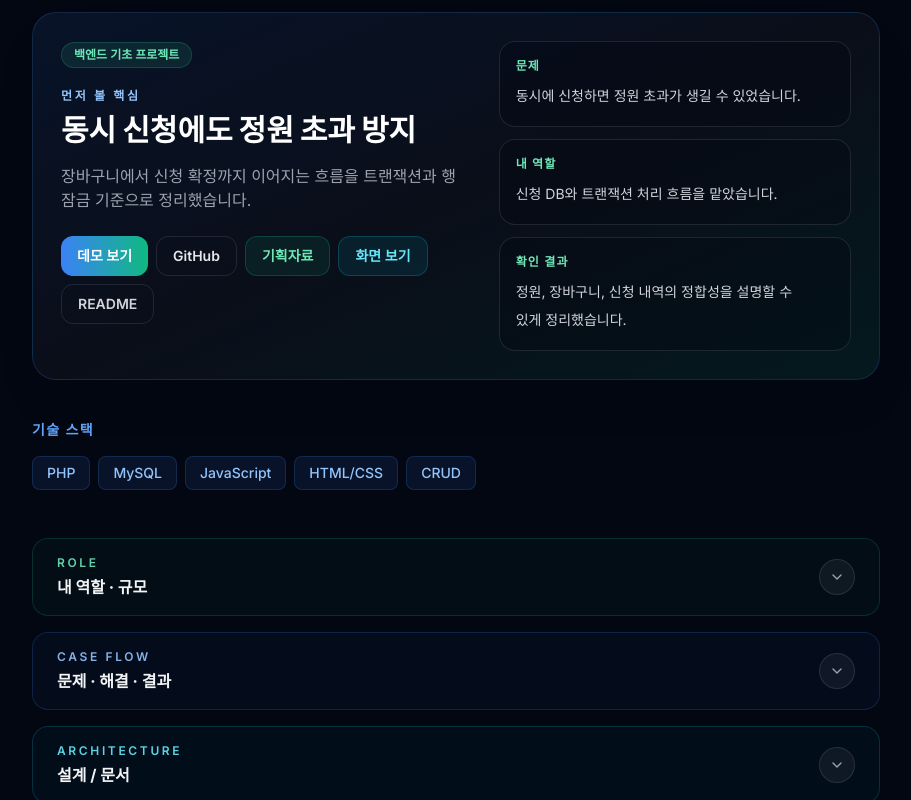
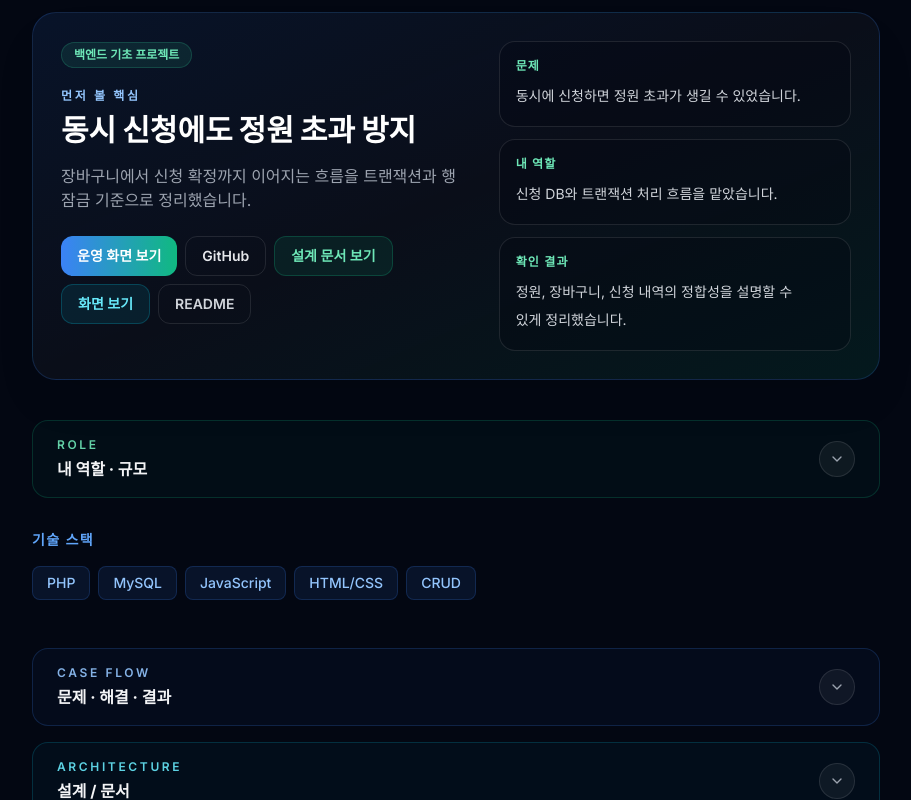
Before and after one commit to FutureAria/my_site, a Next.js app: page /projects/0 in a window 1280 px wide. Shown: the part 533-1333 px from the top of the page, without its empty margins (184-1095 px from the left). Built offline with nearby package versions, Linux system fonts and the light colour scheme.

Commit message:
Tighten interview click path

```diff
--- a/app/projects/[id]/page.tsx
+++ b/app/projects/[id]/page.tsx
@@ -393,7 +393,7 @@ export default async function ProjectPage({
                       rel="noopener noreferrer"
                       className="inline-flex min-h-10 w-full items-center justify-center gap-2 rounded-xl bg-gradient-to-r from-blue-500 to-emerald-500 px-4 py-2 text-sm font-semibold text-white transition-all hover:-translate-y-0.5 hover:from-blue-600 hover:to-emerald-600 sm:w-auto"
                     >
-                      {demo?.ctaLabel || "데모 보기"}
+                      {demo?.ctaLabel || "운영 화면 보기"}
                     </a>
                   )}
                   {project.github && (
@@ -411,7 +411,7 @@ export default async function ProjectPage({
                       href={`/projects/${idx}/documents/0`}
                       className="inline-flex min-h-10 w-full items-center justify-center gap-2 rounded-xl border border-emerald-500/25 bg-emerald-500/10 px-4 py-2 text-sm font-semibold text-emerald-300 transition-all hover:-translate-y-0.5 hover:bg-emerald-500/15 sm:w-auto"
                     >
-                      기획자료
+                      설계 문서 보기
                     </Link>
                   )}
                   {screenshots.length > 0 && (
@@ -468,29 +468,6 @@ export default async function ProjectPage({
           )}
         </section>
 
-        <section className="mb-12">
-          <h2 className="text-sm font-semibold tracking-widest uppercase text-blue-400 mb-4">기술 스택</h2>
-          <div className="flex flex-wrap gap-2">
-            {project.techs.map((tech) => (
-              <span
-                key={tech}
-                className="px-3.5 py-1.5 rounded-lg text-sm font-medium bg-blue-500/10 border border-blue-500/20 text-blue-300"
-              >
-                {tech}
-              </span>
-            ))}
-          </div>
-        </section>
-
-        {role && (
-          <DetailSection title="내 역할 · 규모" eyebrow="role" tone="emerald">
-            <TextLines
-              text={role}
-              className="text-[var(--text-secondary)] leading-8"
-            />
-          </DetailSection>
-        )}
-
         {(detail.contribution?.overall?.length || detail.contribution?.owned?.length) && (
           <DetailSection title="전체 기능 / 제 기여" eyebrow="contribution" tone="emerald" defaultOpen>
             <div className="grid grid-cols-1 gap-3 sm:grid-cols-2">
@@ -528,6 +505,29 @@ export default async function ProjectPage({
             </div>
           </DetailSection>
         )}
+
+        {role && (
+          <DetailSection title="내 역할 · 규모" eyebrow="role" tone="emerald">
+            <TextLines
+              text={role}
+              className="text-[var(--text-secondary)] leading-8"
+            />
+          </DetailSection>
+        )}
+
+        <section className="mb-12 mt-8">
+          <h2 className="text-sm font-semibold tracking-widest uppercase text-blue-400 mb-4">기술 스택</h2>
+          <div className="flex flex-wrap gap-2">
+            {project.techs.map((tech) => (
+              <span
+                key={tech}
+                className="px-3.5 py-1.5 rounded-lg text-sm font-medium bg-blue-500/10 border border-blue-500/20 text-blue-300"
+              >
+                {tech}
+              </span>
+            ))}
+          </div>
+        </section>
 
         {(detail.impact || outcomeItems.length > 0) && (
           <DetailSection title="문제 · 해결 · 결과" eyebrow="case flow" tone="blue">
--- a/components/About.tsx
+++ b/components/About.tsx
@@ -76,28 +76,37 @@ export default function About({ data }: { data: AboutData }) {
   }, []);
 
   return (
-    <section id="about" ref={ref} className="py-20 sm:py-24 px-4 sm:px-6">
+    <section id="about" ref={ref} className="py-16 sm:py-20 px-4 sm:px-6">
       <div className="max-w-5xl mx-auto">
         {/* Section header */}
         <div
-          className={`text-center mb-16 transition-all duration-700 ${visible ? "opacity-100 translate-y-0" : "opacity-0 translate-y-8"}`}
+          className={`text-center mb-10 transition-all duration-700 ${visible ? "opacity-100 translate-y-0" : "opacity-0 translate-y-8"}`}
         >
           <span className="text-sm font-semibold tracking-widest uppercase text-blue-400 mb-3 block">
             소개
           </span>
           <h2 className="text-3xl sm:text-4xl font-bold mb-4">
-            성장 <span className="gradient-text">기록</span>
+            짧은 <span className="gradient-text">소개</span>
           </h2>
           <div className="w-16 h-1 bg-gradient-to-r from-blue-500 to-emerald-500 rounded-full mx-auto" />
         </div>
 
         {/* About intro */}
         <div
-          className={`glass rounded-2xl p-6 sm:p-8 mb-12 transition-all duration-700 delay-100 ${visible ? "opacity-100 translate-y-0" : "opacity-0 translate-y-8"}`}
+          className={`glass rounded-2xl p-5 sm:p-6 mb-10 transition-all duration-700 delay-100 ${visible ? "opacity-100 translate-y-0" : "opacity-0 translate-y-8"}`}
         >
-          <p className="readable-copy whitespace-pre-line text-gray-300 leading-8 text-base sm:text-lg text-left">
-            {data.intro}
-          </p>
+          <ul className="grid gap-3 text-left sm:grid-cols-3">
+            {data.intro
+              .split("\n")
+              .map((line) => line.trim())
+              .filter(Boolean)
+              .map((line) => (
+                <li key={line} className="readable-copy flex gap-2 text-sm leading-7 text-gray-300">
+                  <span className="mt-2.5 h-1.5 w-1.5 shrink-0 rounded-full bg-emerald-400/80" />
+                  <span>{line}</span>
+                </li>
+              ))}
+          </ul>
         </div>
 
         {/* Timeline */}
--- a/components/Projects.tsx
+++ b/components/Projects.tsx
@@ -365,7 +365,7 @@ export default function Projects({ data }: { data: ProjectItem[] }) {
               <svg className="w-3.5 h-3.5" fill="none" viewBox="0 0 24 24" stroke="currentColor" strokeWidth={2}>
                 <path strokeLinecap="round" strokeLinejoin="round" d="M13.5 6H5.25A2.25 2.25 0 003 8.25v10.5A2.25 2.25 0 005.25 21h10.5A2.25 2.25 0 0018 18.75V10.5m-10.5 6L21 3m0 0h-5.25M21 3v5.25" />
               </svg>
-              상세 보기
+              문제 해결 보기
             </Link>
             {project.link && (
               <a
@@ -378,7 +378,7 @@ export default function Projects({ data }: { data: ProjectItem[] }) {
                 <svg className="w-3.5 h-3.5" fill="none" viewBox="0 0 24 24" stroke="currentColor" strokeWidth={2}>
                   <path strokeLinecap="round" strokeLinejoin="round" d="M13.5 6H5.25A2.25 2.25 0 003 8.25v10.5A2.25 2.25 0 005.25 21h10.5A2.25 2.25 0 0018 18.75V10.5m-10.5 6L21 3m0 0h-5.25M21 3v5.25" />
                 </svg>
-                데모
+                운영 화면 보기
               </a>
             )}
             {project.documents && project.documents.length > 0 && (
@@ -390,7 +390,7 @@ export default function Projects({ data }: { data: ProjectItem[] }) {
                 <svg className="w-3.5 h-3.5" fill="none" viewBox="0 0 24 24" stroke="currentColor" strokeWidth={2}>
                   <path strokeLinecap="round" strokeLinejoin="round" d="M19.5 14.25v-7.5A2.25 2.25 0 0017.25 4.5H6.75A2.25 2.25 0 004.5 6.75v10.5A2.25 2.25 0 006.75 19.5h6.75M15 18l2.25 2.25L21 16.5" />
                 </svg>
-                기획자료
+                설계 문서 보기
               </Link>
             )}
             {project.github && (
```
Also changed, not shown: 1 other file (tests, documents, lock files or other folders).
